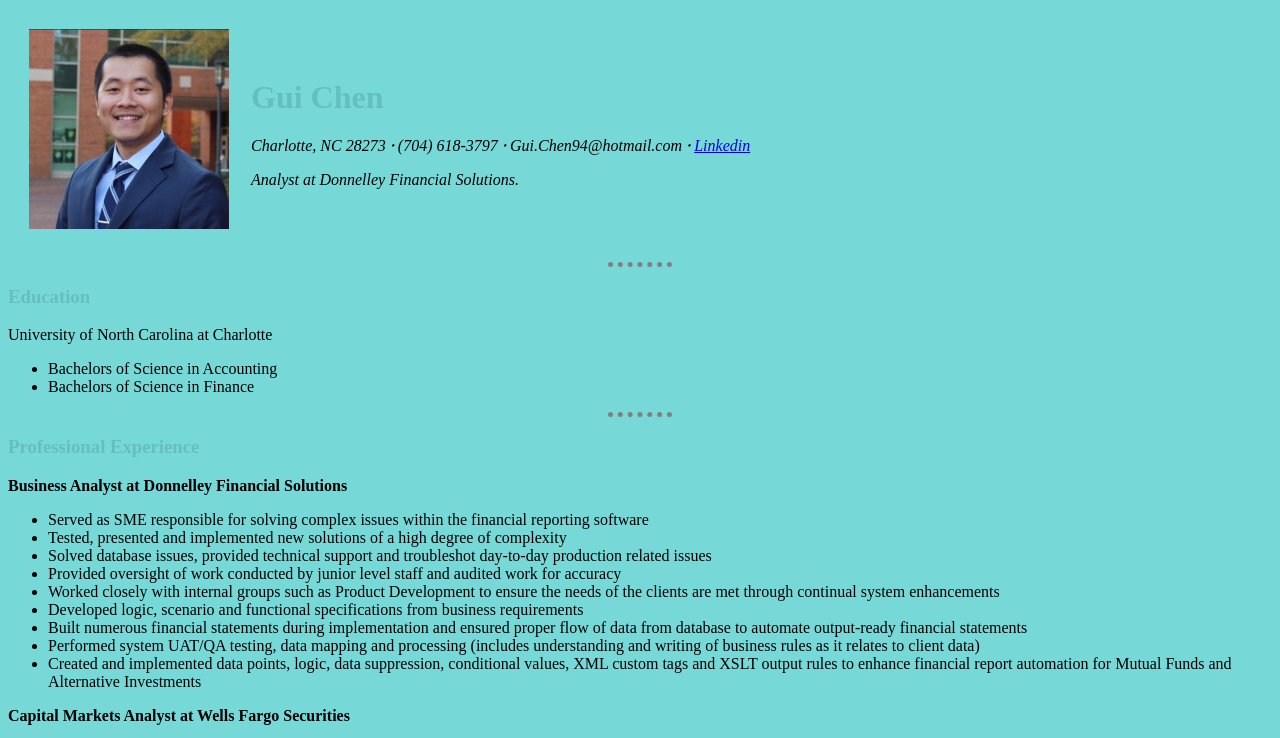
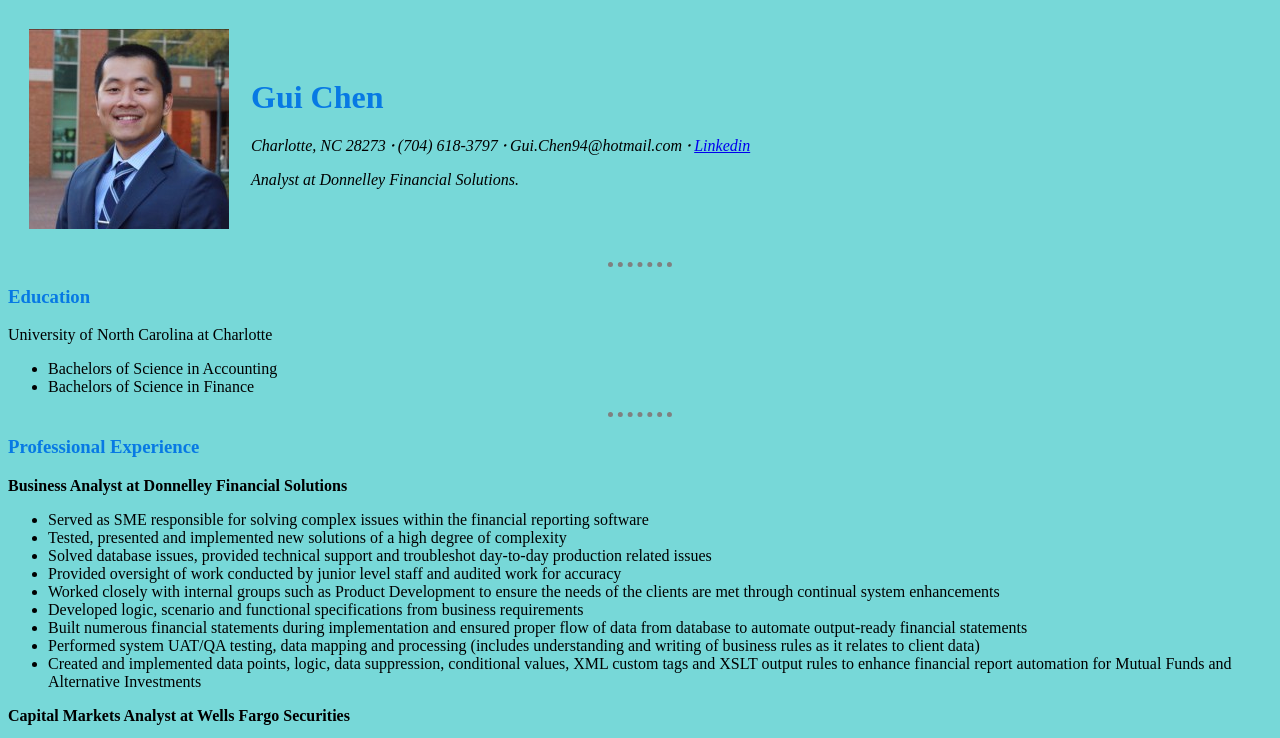
Before and after one commit to gui-chen08/Resume, a plain HTML site: page index.html in a window 1280 px wide. Shown: the top 738 px of the page. Drawn offline with Linux system fonts and the light colour scheme.

Commit message:
Update index.html

```diff
--- a/index.html
+++ b/index.html
@@ -9,10 +9,10 @@
         background-color: #77d8d8;
       }
       h1{
-        color: #66BFBF;
+        color: #0779e4;
       }
       h3{
-        color: #66BFBF;
+        color: #0779e4;
       }
       hr {
         border-style: none;
```
